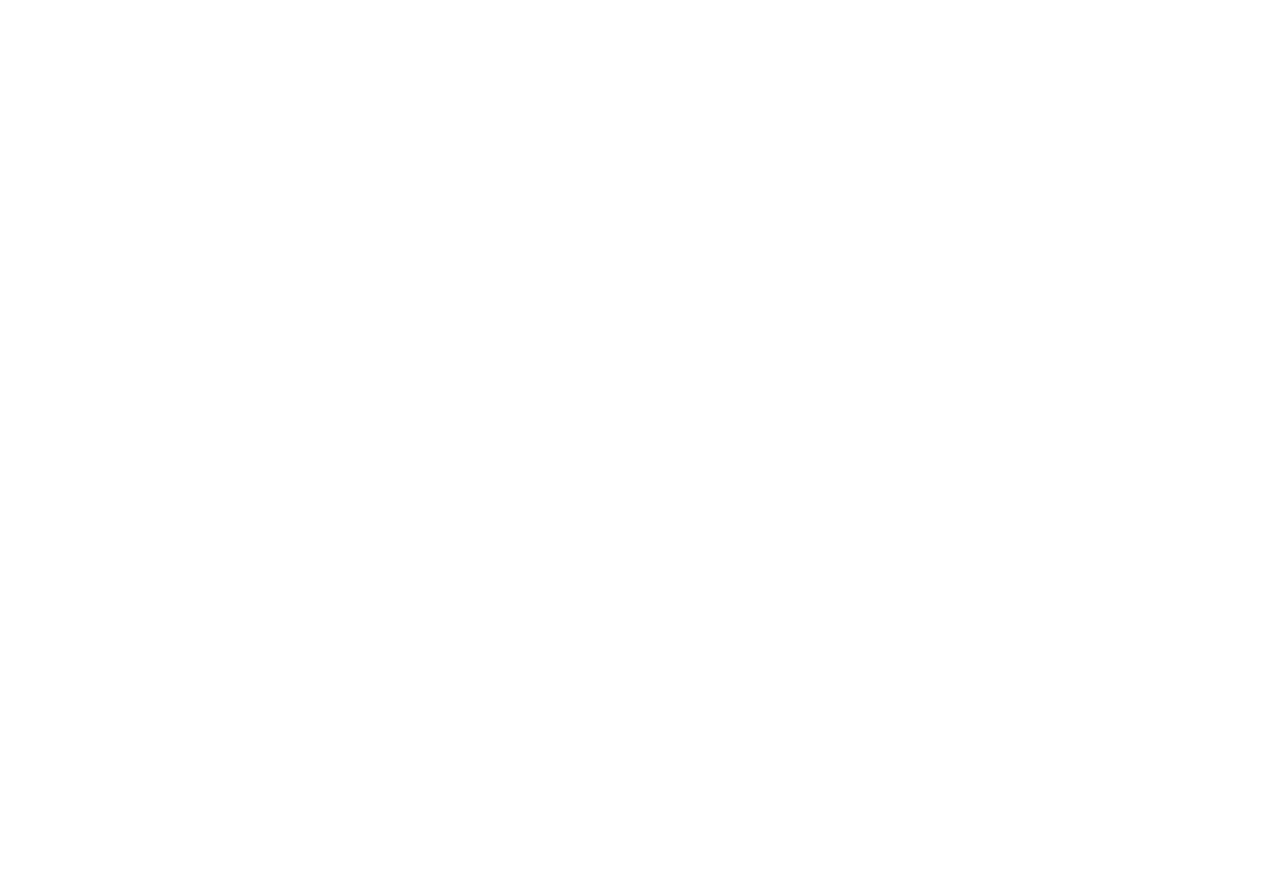
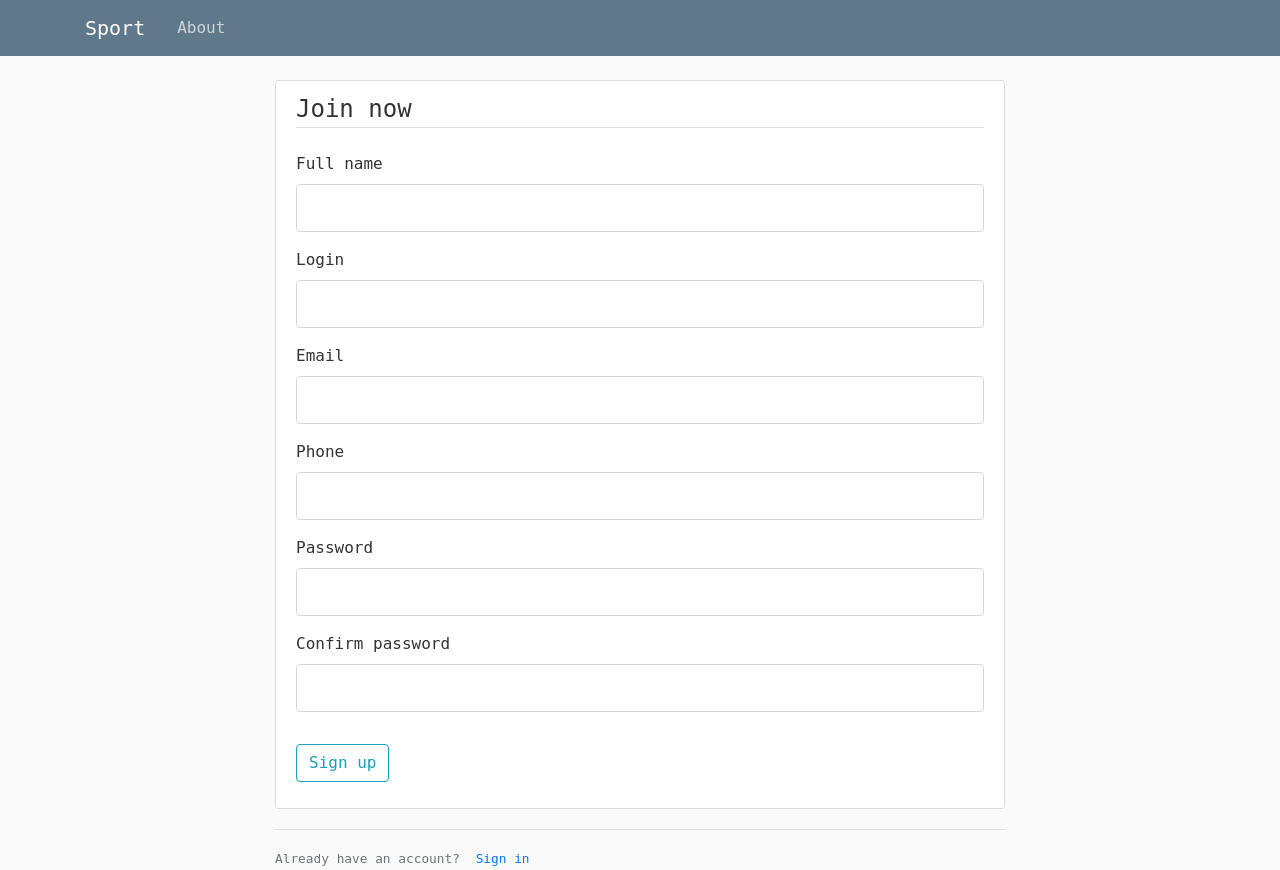
Before and after one commit to Werozel/tennis-finder, a Flask app: page /users/register in a window 1280 px wide. Before the commit the page is empty. Before the commit the page ends 800 px from the top, so only its background shows below. Run offline with Flask 2, Linux system fonts and the light colour scheme; some libraries are stand-ins or nearby versions.

Commit message:
Added registration form
Added get method, html and form for registration

```diff
--- /dev/null
+++ b/modules/users/forms/register.py
@@ -0,0 +1,48 @@
+import re
+
+import phonenumbers as phonenumbers
+from flask_babel import gettext
+from flask_wtf import FlaskForm
+from wtforms import StringField, PasswordField, SubmitField
+from wtforms.validators import DataRequired, Length, Email, ValidationError
+
+from modules.users.models.user import User
+
+
+class RegistrationForm(FlaskForm):
+    full_name = StringField('Full name', validators=[DataRequired(), Length(min=3, max=100)])
+    login = StringField('Login', validators=[DataRequired(), Length(min=3, max=50)])
+    email = StringField('Email', validators=[DataRequired(), Email()])
+    phone = StringField('Phone', validators=[Length(max=12)])
+    password = PasswordField('Password', validators=[DataRequired()])
+    confirm_password = PasswordField('Confirm password', validators=[DataRequired()])
+
+    submit = SubmitField('Sign Up')
+
+    @staticmethod
+    def validate_phone(_, phone):
+        try:
+            p = phonenumbers.parse(phone.data)
+            if not phonenumbers.is_valid_number(p):
+                raise ValueError()
+        except (phonenumbers.phonenumberutil.NumberParseException, ValueError):
+            raise ValidationError(gettext('Invalid phone number'))
+
+    @staticmethod
+    def validate_login(_, login):
+        if not re.match("^[A-Za-z0-9_-]*$", login.data):
+            raise ValidationError(gettext('Login can only contain letters, numbers, underscores and dashes'))
+        user = User.query.filter_by(username=login.data).first()
+        if user:
+            raise ValidationError(gettext('This username is already taken'))
+
+    @staticmethod
+    def validate_email(_, email):
+        user = User.query.filter_by(email=email.data).first()
+        if user:
+            raise ValidationError(gettext('Account with this email already exists'))
+
+    @staticmethod
+    def validate_confirm_password(form, confirm_password):
+        if not form.password.data == confirm_password.data:
+            raise ValidationError(gettext("Passwords doesn't match!"))
--- a/modules/users/views/login.py
+++ b/modules/users/views/login.py
@@ -4,7 +4,7 @@
 from helpers import crypto
 from helpers.args import get_arg_or_none
 from modules.core.app import app
-from modules.users.forms.LoginForm import LoginForm
+from modules.users.forms.login import LoginForm
 from modules.users.models.user import User
 
 
--- a/modules/users/views/register.py
+++ b/modules/users/views/register.py
@@ -1,6 +1,10 @@
+from flask import render_template
+
 from modules.core.app import app
+from modules.users.forms.register import RegistrationForm
 
 
 @app.route("/users/register", methods=['GET'])
 def render_register():
-    return ""
+    form = RegistrationForm()
+    return render_template("register.html", form=form)
--- a/requirements.txt
+++ b/requirements.txt
@@ -9,3 +9,6 @@
 flask-login
 Flask-Babel
 googletrans
+phonenumbers
+WTForms
+email_validator
--- a/templates/macros.jinja
+++ b/templates/macros.jinja
@@ -21,3 +21,19 @@
         {% endfor %}
     </select>
 {%- endmacro %}
+
+{% macro make_string_field(field) -%}
+<div class="form-group">
+    <label for="{{ field.label.field_id }}" class="form-control-label">{{ _(field.label.text) }}</label>
+    {% if field.errors %}
+        {{ field(class="form-control form-control-lg is-invalid") }}
+    <div class="invalid-feedback>">
+        {% for error in field.errors %}
+            <span>{{error}}</span>
+        {% endfor %}
+    </div>
+    {% else %}
+        {{ field(class="form-control form-control-lg") }}
+    {% endif %}
+</div>
+{%- endmacro %}
--- /dev/null
+++ b/templates/register.html
@@ -0,0 +1,30 @@
+{% extends "main.html" %}
+
+{% block title %}
+<title>{{ _("Registration") }}</title>
+{% endblock title %}
+
+{% block content %}
+<div class="content-section">
+        <form method="POST" action="">
+            {{ form.hidden_tag() }}
+            <fieldset class="form-group">
+                <legend class="border-bottom mb-4">{{ _("Join now") }}</legend>
+                {{ macro.make_string_field(form.full_name) }}
+                {{ macro.make_string_field(form.login) }}
+                {{ macro.make_string_field(form.email) }}
+                {{ macro.make_string_field(form.phone) }}
+                {{ macro.make_string_field(form.password) }}
+                {{ macro.make_string_field(form.confirm_password) }}
+            </fieldset>
+            <div class="form-group">
+                <input class="btn btn-outline-info" id="submit" name="submit" type="submit" value="{{ _('Sign up') }}">
+            </div>
+        </form>
+    </div>
+    <div class="border-top pt-3">
+        <small class="text-muted">
+            {{ _("Already have an account?") }} <a class="ml-2" href="{{ url_for('render_login') }}">{{ _("Sign in") }}</a>
+        </small>
+    </div>
+{% endblock content %}
```
Also changed, not shown: modules/users/forms/login.py (renamed from modules/users/forms/LoginForm.py).
